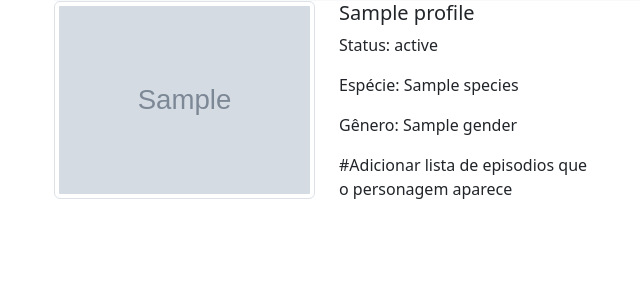
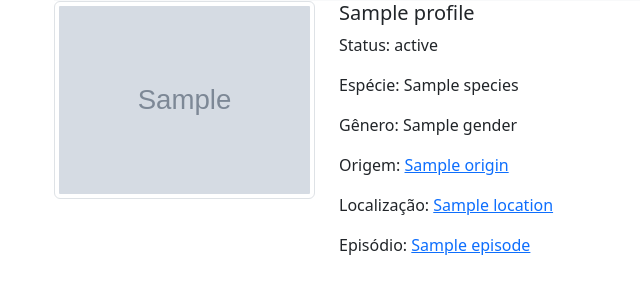
Before and after one commit to CarolinaSanches24/desafio-RickAndMorty-SquadDorothy-Vaughan, a Flask app: template templates/profile.html in a window 1280 px wide. Shown: the part 55-356 px from the top of the page, without its empty margins (28-668 px from the left). Run offline with Flask 3, Linux system fonts and the light colour scheme; the template is opened without the code that fills it: most values are stand-ins (such as "Sample title", 1, 10 or a date in 2020); grey boxes marked "Sample" are stand-in pictures.

Commit message:
adição de alterações para parte 5 do exercício

```diff
--- a/app.py
+++ b/app.py
@@ -5,7 +5,7 @@ import urllib.request, json
 app = Flask(__name__)
 
 
-@app.route("/")
+@app.route("/") #ok
 def get_list_characters_page():
     url = "https://rickandmortyapi.com/api/character"
     response = urllib.request.urlopen(url) # envia a req e recebe a res
@@ -36,7 +36,10 @@ def get_list_characters():
     for character in dict["results"]:
         character = {
             "name": character["name"],
-            "status": character["status"]
+            "status": character["status"],
+            "origin": character["origin"],
+            "location": character["location"],
+            "episode": character["episode"]
         }
 
         characters.append(character)
@@ -125,4 +128,13 @@ def get_profile_episode(id):
     data = response.read()
     episode_data = json.loads(data)
 
-    return render_template("episode.html", episode = episode_data)
+    characters = []
+    for character_url in episode_data["characters"]:
+        response = urllib.request.urlopen(character_url)
+        character_data = json.loads(response.read())
+        characters.append({
+            "id": character_data["id"],
+            "name": character_data["name"]
+        })
+
+    return render_template("episode.html", episode=episode_data, characters=characters)
--- a/templates/profile.html
+++ b/templates/profile.html
@@ -1,20 +1,21 @@
-{% extends "layout.html"%} {% block content %}
+{% extends "layout.html" %}
+{% block content %}
 <div class="row">
-  <div class="col-sm-3 col-2">
-    <img
-      src="{{profile.image}}"
-      alt="{{profile.name}}"
-      class="img-fluid img-thumbnail"
-    />
-  </div>
-
-  <div class="col-sm-3 col-2">
-    <h3 class="h5">{{profile.name}}</h3>
-    <p>Status: {{ profile.status }}</p>
-    <p>Espécie: {{profile.species}}</p>
-    <p>Gênero: {{profile.gender}}</p>
-
-    #Adicionar lista de episodios que o personagem aparece
-  </div>
+    <div class="col-sm-3 col-2">
+        <img src="{{ profile.image }}" alt="{{ profile.name }}" class="img-fluid img-thumbnail">
+    </div>
+    <div class="col-sm-3 col-2">
+        <h3 class="h5">{{ profile.name }}</h3>
+        <p>Status: {{ profile.status }}</p>
+        <p>Espécie: {{ profile.species }}</p> <!-- Adiciona a espécie -->
+        <p>Gênero: {{ profile.gender }}</p> <!-- Adiciona o gênero -->
+        <p>Origem: <a href="/location/{{ profile.origin.id }}">{{ profile.origin.name }}</a></p> <!-- Adiciona link para a origem -->
+        <p>Localização: <a href="/location/{{ profile.location.id }}">{{ profile.location.name }}</a></p> <!-- Adiciona link para a localização -->
+        <p>Episódio:
+            {% for episode in profile.episode %}
+                <a href="/episode/{{ episode.split('/')[-1] }}">{{ episode }}</a>{% if not loop.last %}, {% endif %}
+            {% endfor %}
+        </p>
+    </div>
 </div>
 {% endblock %}
```
Also changed, not shown: templates/episode.html (+5 -10 lines), readme.md.
